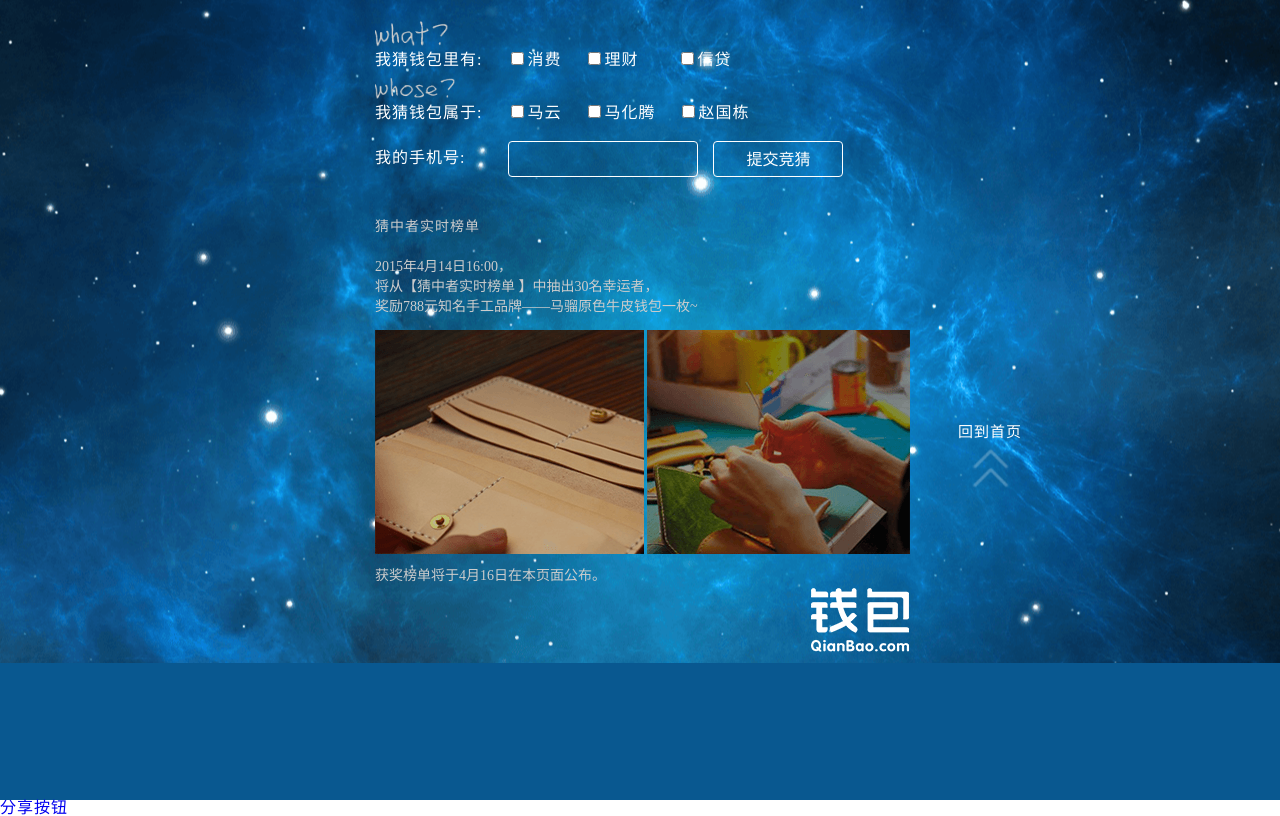
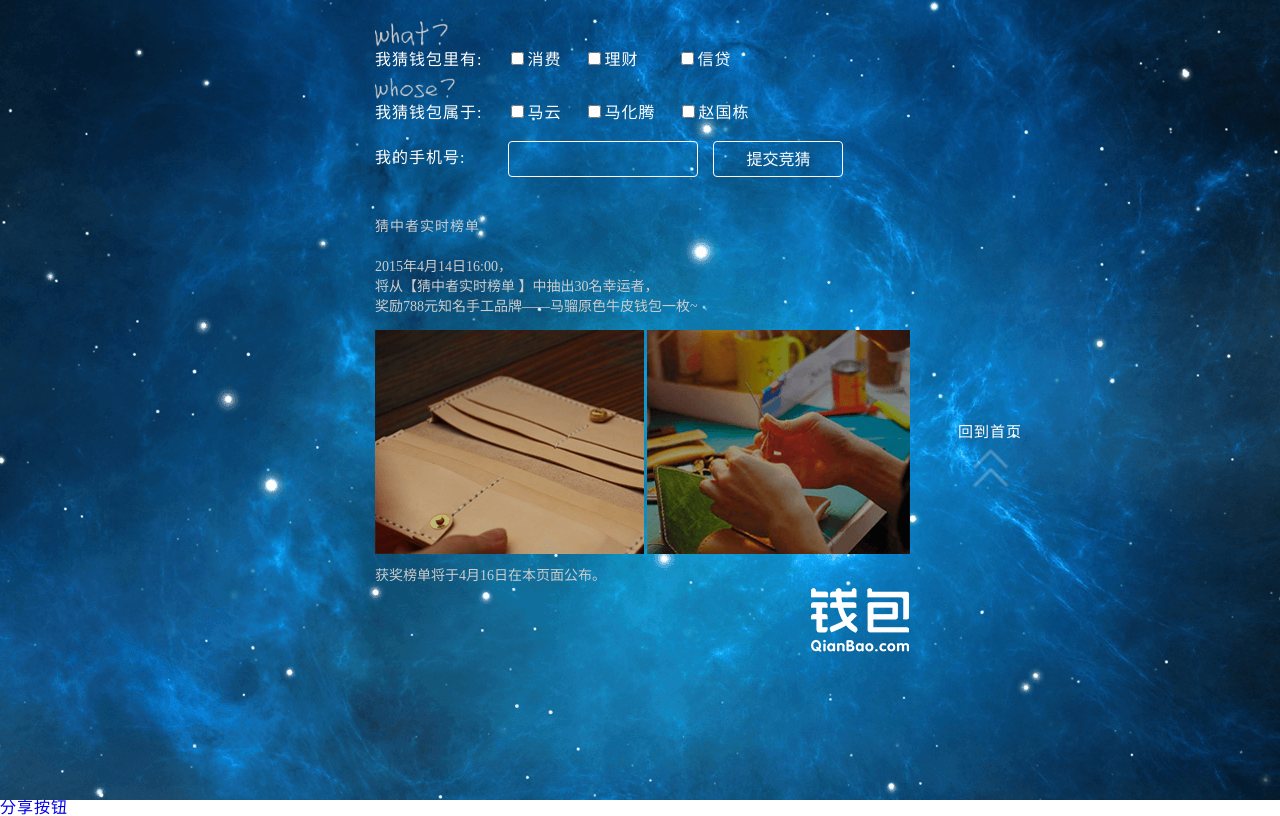
Before and after one commit to leohgbs/quiz, a plain HTML site: page app/desk.html in a window 1280 px wide. Both pictures are taken after a click on the element 640 px from the left and 591 px from the top of the page. Drawn offline with Linux system fonts and the light colour scheme; no server answers.

Commit message:
背景修改

```diff
--- a/app/assets/stylesheets/src/desk.sass
+++ b/app/assets/stylesheets/src/desk.sass
@@ -5,7 +5,9 @@
 
 body
   letter-spacing: 1px
-  background-color: #095890
+  // background-color: #095890
+  background: url('../../images/game-bg-desktop.png') center center
+  height: 100%
 // swiper
 .swiper-container
   height: 100%
@@ -84,7 +86,7 @@
   line-height: 0
 
 .game-view-inner
-  background: url('../../images/game-bg-desktop.png') center center
+  // background: url('../../images/game-bg-desktop.png') center center
   position: absolute
   top: 0
   left: 0
--- a/app/desk.html
+++ b/app/desk.html
@@ -70,7 +70,9 @@
             <p>奖励788元知名手工品牌——马骝原色牛皮钱包一枚~</p>
           </div>
           <div class="footer">
-            <img src="assets/images/packet.png" alt="">
+            <a href="http://item.taobao.com/item.htm?spm=a230r.1.14.1.BGFOSE&id=19035131774&ns=1&abbucket=4#detail" target="_blank">
+              <img src="assets/images/packet.png" alt="">
+            </a>
           </div>
           <div class="footer-msg">获奖榜单将于4月16日在本页面公布。</div>
           <img class="logo" src="assets/images/logo.png" alt="钱包">
```
Also changed, not shown: app/assets/stylesheets/dist/desk.css.
